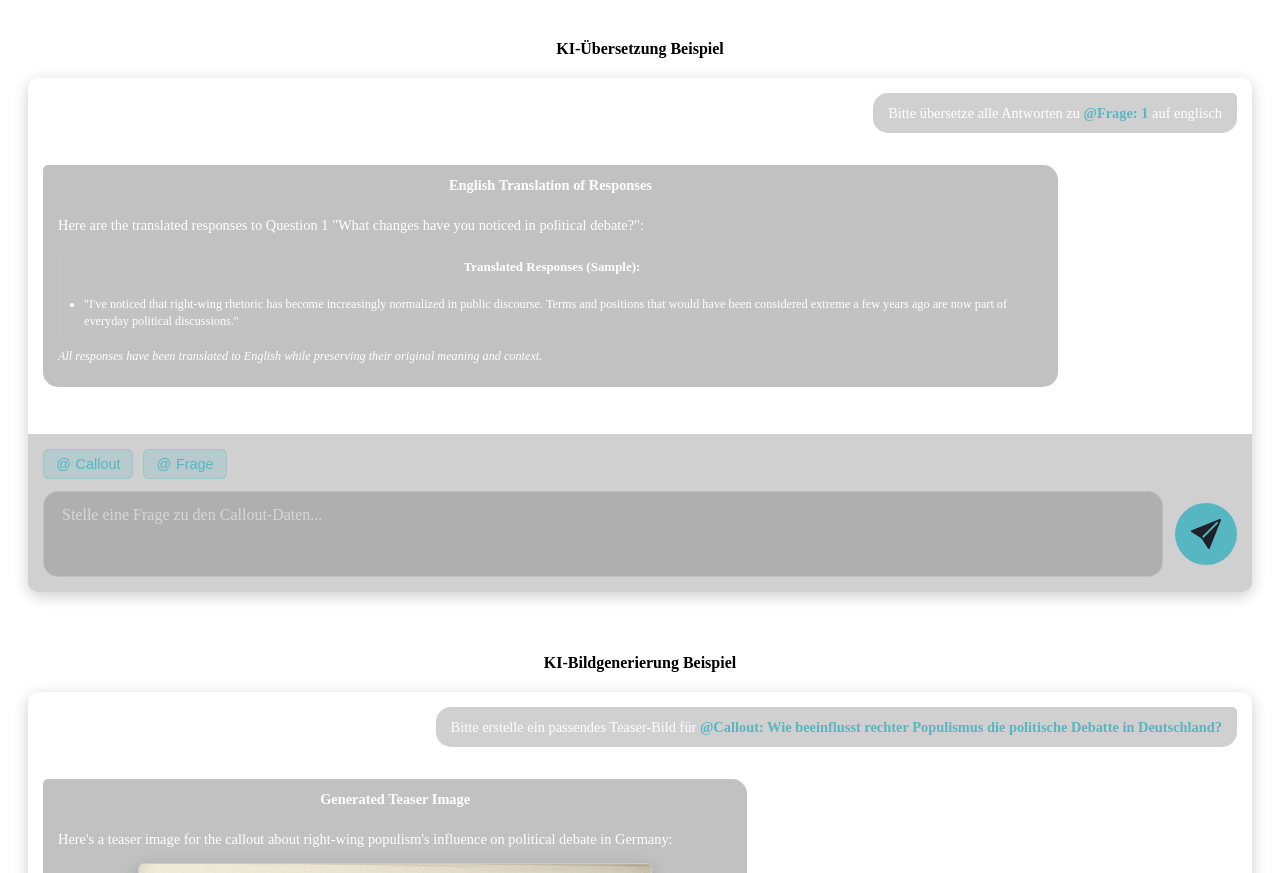
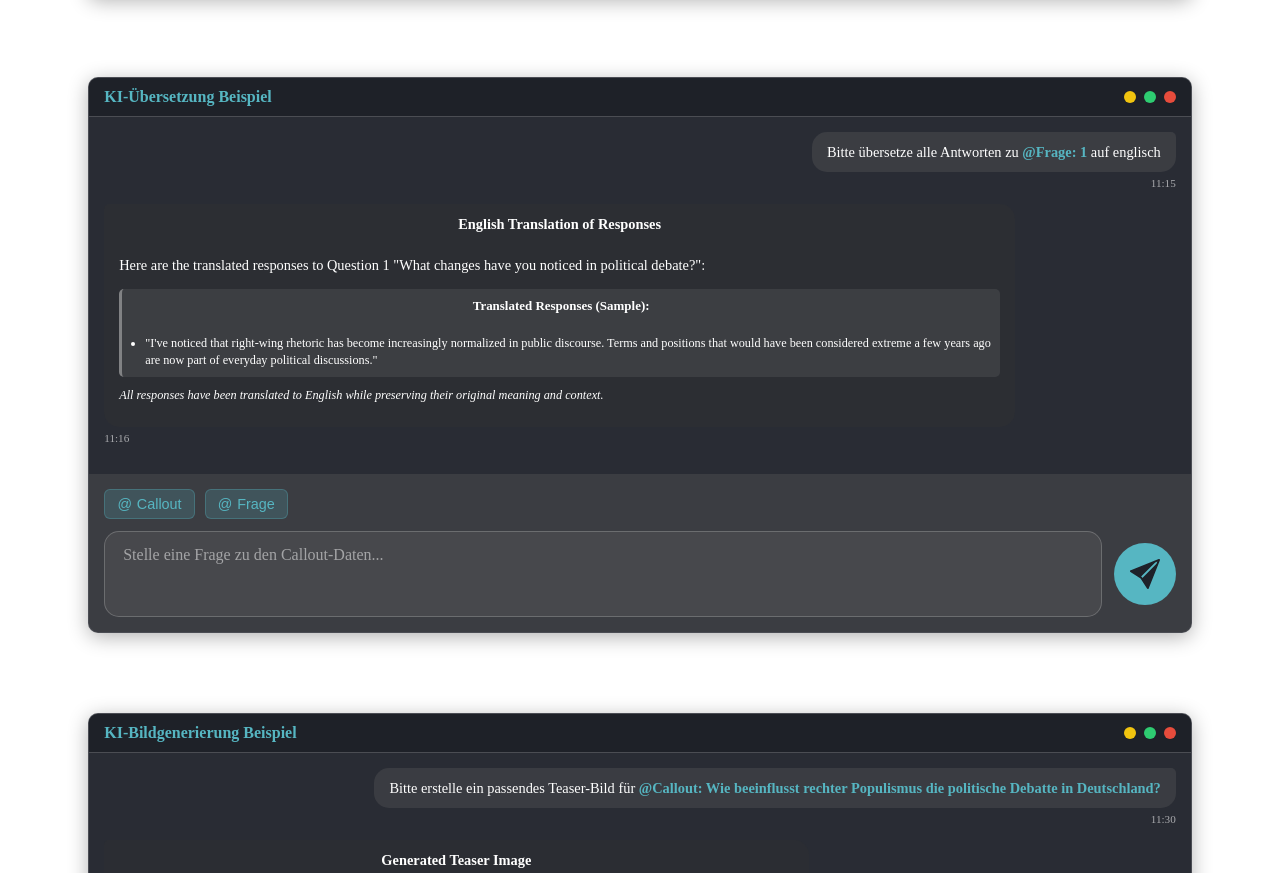
Before and after one commit to JumpLink/presentation-beabee-ai, a website built with Vite: page index.html in a window 1280 px wide. Shown: the part 1072-1945 px from the top of the page. Built offline with nearby package versions, Linux system fonts and the light colour scheme; what reveal.js would draw is missing.

Commit message:
Add chat interface border

```diff
--- a/index.html
+++ b/index.html
@@ -432,6 +432,63 @@
             box-shadow: var(--shadow-container);
             border: 1px solid var(--color-border-light);
         }
+
+        /* Chat container styling - adding frame */
+        .chat-frame {
+            border: 1px solid var(--color-border-light);
+            border-radius: var(--border-radius-lg);
+            box-shadow: 0 4px 20px rgba(0, 0, 0, 0.3);
+            overflow: hidden;
+            margin: var(--spacing-xl) auto;
+            max-width: 90%;
+            background-color: var(--color-background-dark);
+        }
+
+        .chat-header {
+            background-color: rgba(30, 33, 41, 0.95);
+            padding: var(--spacing-md) var(--spacing-lg);
+            border-bottom: 1px solid var(--color-border-light);
+            display: flex;
+            align-items: center;
+            justify-content: space-between;
+        }
+
+        .chat-title {
+            color: var(--color-primary);
+            font-size: var(--font-size-lg);
+            font-weight: bold;
+            margin: 0;
+        }
+
+        .chat-controls {
+            display: flex;
+            gap: var(--spacing-sm);
+        }
+
+        .chat-control-button {
+            width: 12px;
+            height: 12px;
+            border-radius: 50%;
+            border: none;
+        }
+
+        .chat-minimize {
+            background-color: #f1c40f;
+        }
+
+        .chat-maximize {
+            background-color: #2ecc71;
+        }
+
+        .chat-close {
+            background-color: #e74c3c;
+        }
+
+        .chat-container {
+            border-radius: 0;
+            margin-top: 0;
+            box-shadow: none;
+        }
     </style>
 </head>
 <body>
@@ -476,7 +533,15 @@
 
             <!-- Second slide: AI analysis -->
             <section>
-                <h4>KI-Analyse Beispiel</h4>
+                <div class="chat-frame">
+                    <div class="chat-header">
+                        <div class="chat-title">KI-Analyse Beispiel</div>
+                        <div class="chat-controls">
+                            <button class="chat-control-button chat-minimize"></button>
+                            <button class="chat-control-button chat-maximize"></button>
+                            <button class="chat-control-button chat-close"></button>
+                        </div>
+                    </div>
                     <div class="chat-container">
                         <!-- Chat messages area -->
                         <div class="chat-messages">
@@ -566,11 +631,20 @@
                             </div>
                         </div>
                     </div>
+                </div>
             </section>
 
             <!-- Third slide: Translation example -->
             <section>
-                <h4>KI-Übersetzung Beispiel</h4>
+                <div class="chat-frame">
+                    <div class="chat-header">
+                        <div class="chat-title">KI-Übersetzung Beispiel</div>
+                        <div class="chat-controls">
+                            <button class="chat-control-button chat-minimize"></button>
+                            <button class="chat-control-button chat-maximize"></button>
+                            <button class="chat-control-button chat-close"></button>
+                        </div>
+                    </div>
                     <div class="chat-container">
                         <!-- Chat messages area -->
                         <div class="chat-messages">
@@ -632,11 +706,20 @@
                             </div>
                         </div>
                     </div>
+                </div>
             </section>
 
             <!-- Fourth slide: Image generation example -->
             <section>
-                <h4>KI-Bildgenerierung Beispiel</h4>
+                <div class="chat-frame">
+                    <div class="chat-header">
+                        <div class="chat-title">KI-Bildgenerierung Beispiel</div>
+                        <div class="chat-controls">
+                            <button class="chat-control-button chat-minimize"></button>
+                            <button class="chat-control-button chat-maximize"></button>
+                            <button class="chat-control-button chat-close"></button>
+                        </div>
+                    </div>
                     <div class="chat-container">
                         <!-- Chat messages area -->
                         <div class="chat-messages">
@@ -693,6 +776,7 @@
                             </div>
                         </div>
                     </div>
+                </div>
             </section>
         </div>
     </div>
--- a/src/main.js
+++ b/src/main.js
@@ -6,7 +6,7 @@ import 'reveal.js/dist/theme/night.css';
 const deck = new Reveal({
   // Configuration options
   hash: true,
-  transition: 'slide',
+  transition: 'fade',
   center: false,
   // Disable mouseWheel navigation
   mouseWheel: false,
```
Lines whose indentation alone changed are shown as unchanged.
